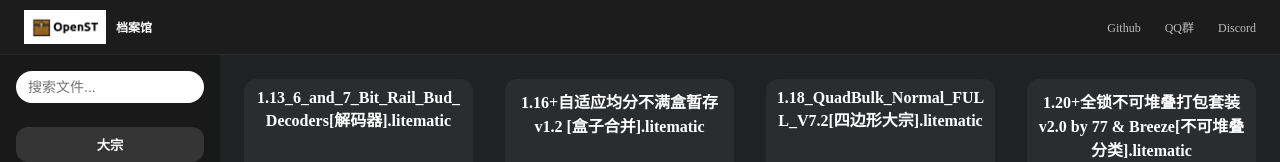
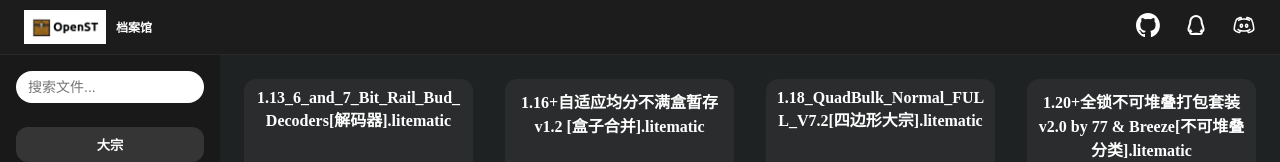
Before and after one commit to MC-OpenST/Storage-schematic-archive-2.0, a website with bundled scripts: page index.html in a window 1280 px wide. Shown: the top 162 px of the page. Built offline with nearby package versions, Linux system fonts and the light colour scheme.

Commit message:
更换UI界面

```diff
--- a/css/style.css
+++ b/css/style.css
@@ -25,7 +25,7 @@ a { text-decoration: none; color: #fff; }
 .logo-container { display: flex; align-items: center; gap: 10px; }
 .logo { width: auto; height: 24px; background-color: white; padding: 5px}
 .site-title { font-size: 12px; font-weight: 600; }
-.top-nav a { margin-left: 20px; color: #bbb; font-weight: 500; transition: color 0.2s; font-size: 12px; }
+.top-nav img { margin-left: 20px; height: 24px; max-height: 100%; width: auto; }
 .top-nav a:hover { color: #fff; }
 
 /* ===== 主体布局 ===== */
--- a/index.html
+++ b/index.html
@@ -16,9 +16,9 @@
         <span class="site-title">档案馆</span>
     </div>
     <nav class="top-nav">
-        <a href="https://github.com/MC-OpenST/storage-schematic-archive-2.0" target="_blank">Github</a>
-        <a href="https://qun.qq.com/universal-share/share?ac=1&authKey=..." target="_blank">QQ群</a>
-        <a href="https://discord.gg/6MSCN6JanU" target="_blank">Discord</a>
+        <a href="https://github.com/MC-OpenST/storage-schematic-archive-2.0" target="_blank"><img src="photos/svg/github-mark-white.svg" alt="github"></a>
+        <a href="https://qm.qq.com/q/5Qxjedq72o" target="_blank"><img src="photos/svg/qq-svgrepo-com.svg" alt="QQ"></a>
+        <a href="https://discord.gg/6MSCN6JanU" target="_blank"><img src="photos/svg/discord-svgrepo-com.svg" alt="discord"></a>
     </nav>
 </header>
 
```
Also changed, not shown: photos/svg/discord-svgrepo-com.svg (added), photos/svg/github-mark-white.svg (added), photos/svg/qq-svgrepo-com.svg (added).
